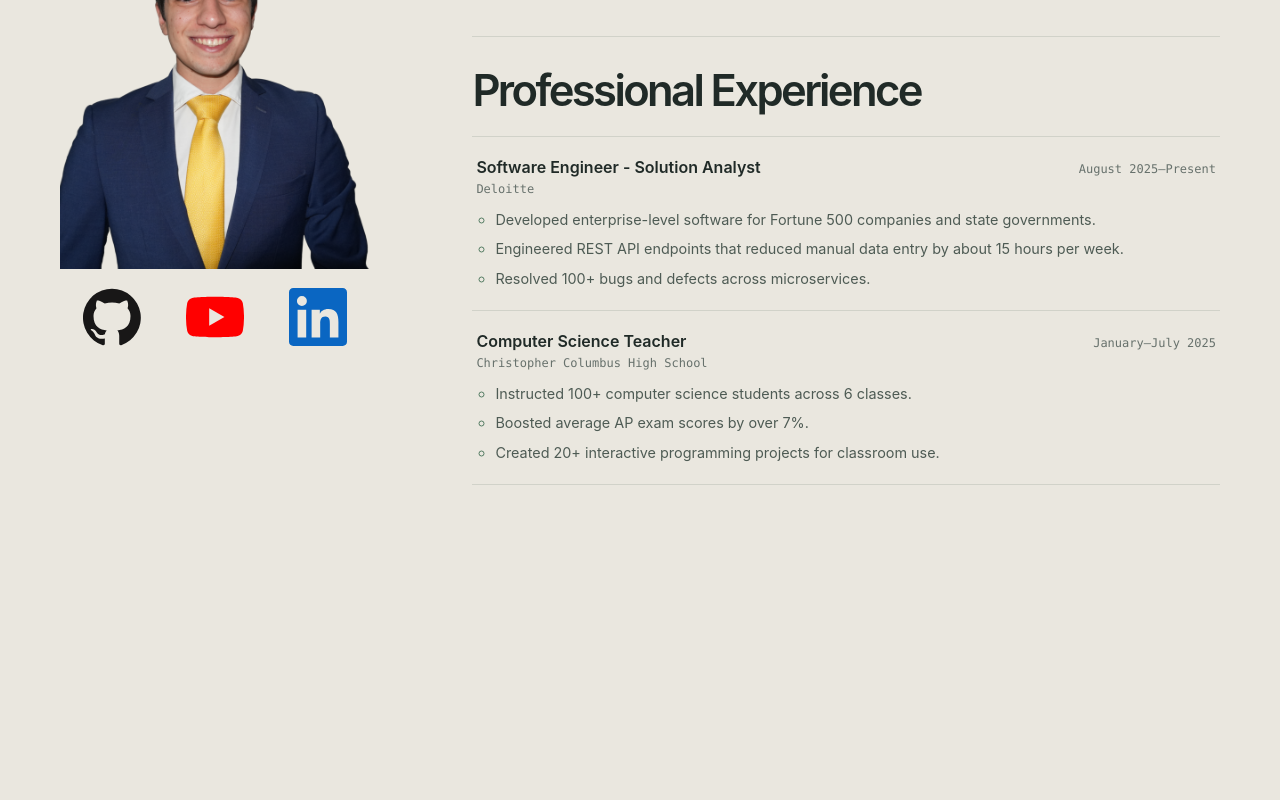
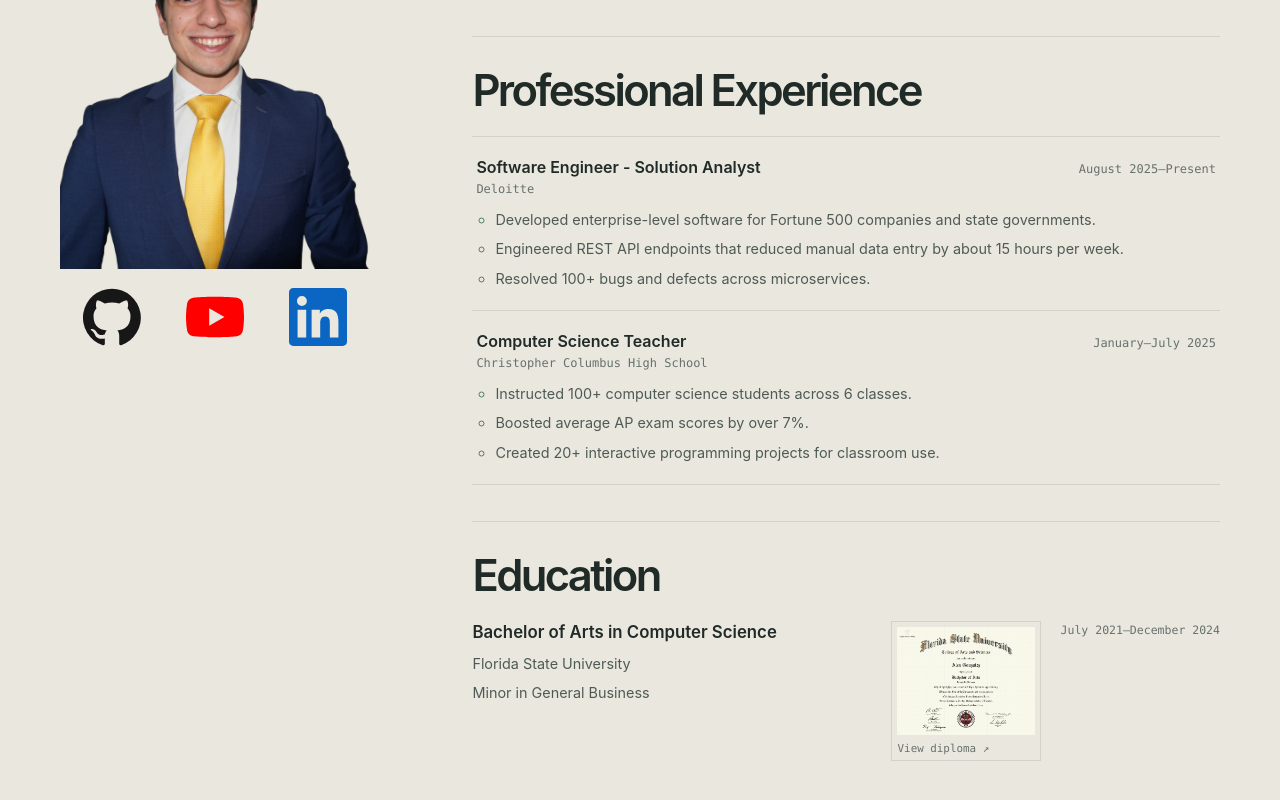
Before and after one commit to alex-305/alexgonz-dev, a React (Vite) app: page / in a window 1280 px wide. Shown: the part 212-1012 px from the top of the page. Before the commit the page ends 800 px from the top, so only its background shows below. Built offline with nearby package versions, Linux system fonts and the light colour scheme.

Commit message:
Added education section

```diff
--- a/src/App.tsx
+++ b/src/App.tsx
@@ -143,6 +143,34 @@ export default function App() {
               <p className="experience-note">Experience details coming soon.</p>
             )}
           </Section>
+
+          <Section id="education" title="Education">
+            <div className="education-entry">
+              <div className="education-details">
+                <h3>Bachelor of Arts in Computer Science</h3>
+                <p>Florida State University</p>
+                <p className="education-minor">Minor in General Business</p>
+              </div>
+              <a
+                className="degree-image"
+                href="/fsu_degree.png"
+                target="_blank"
+                rel="noopener noreferrer"
+                aria-label="Open a larger image of Alex Gonzalez’s Florida State University diploma"
+              >
+                <img
+                  src="/fsu_degree.png"
+                  alt="Florida State University diploma for Alex Gonzalez’s Bachelor of Arts in Computer Science"
+                  width="2100"
+                  height="1650"
+                  loading="lazy"
+                  decoding="async"
+                />
+                <span>View diploma ↗</span>
+              </a>
+              <p className="education-dates">July 2021–December 2024</p>
+            </div>
+          </Section>
         </div>
       </main>
 
--- a/src/index.css
+++ b/src/index.css
@@ -268,6 +268,64 @@ a.project-link:hover {
   color: var(--accent);
 }
 
+.education-entry {
+  display: grid;
+  grid-template-columns: minmax(0, 1fr) 150px max-content;
+  align-items: start;
+  column-gap: 0;
+  row-gap: 8px;
+}
+
+.education-details h3 {
+  margin: 0 0 9px;
+  font-size: 1.05rem;
+  line-height: 1.4;
+}
+
+.education-details p {
+  margin: 0 0 7px;
+  color: #4e5b54;
+  font-size: .9rem;
+  line-height: 1.5;
+}
+
+.education-dates {
+  justify-self: end;
+  margin: 2px 0 0 32px;
+  color: var(--muted);
+  font-family: var(--mono);
+  font-size: .72rem;
+  text-align: right;
+}
+
+.degree-image {
+  grid-column: 2;
+  display: block;
+  width: 150px;
+  margin-left: 12px;
+  padding: 5px;
+  border: 1px solid var(--line);
+  text-decoration: none;
+}
+
+.degree-image img {
+  display: block;
+  width: 100%;
+  height: auto;
+}
+
+.degree-image span {
+  display: block;
+  padding: 7px 1px 0;
+  color: var(--muted);
+  font-family: var(--mono);
+  font-size: .68rem;
+}
+
+.degree-image:hover span {
+  color: var(--accent);
+}
+
 @media (max-width: 900px) {
   .site-shell {
     width: min(100% - 48px, 720px);
@@ -338,6 +396,27 @@ a.project-link:hover {
   .experience-list > li > span {
     text-align: left;
   }
+
+  .education-entry {
+    grid-template-columns: 1fr;
+    gap: 8px;
+  }
+
+  .education-details {
+    grid-column: 1;
+  }
+
+  .education-dates {
+    grid-column: 1;
+    margin: 0;
+    text-align: left;
+  }
+
+  .degree-image {
+    grid-column: 1;
+    width: 150px;
+    margin: 6px 0 0;
+  }
 }
 
 @media (max-height: 700px) and (min-width: 901px) {
```
Also changed, not shown: public/fsu_degree.png (added).
